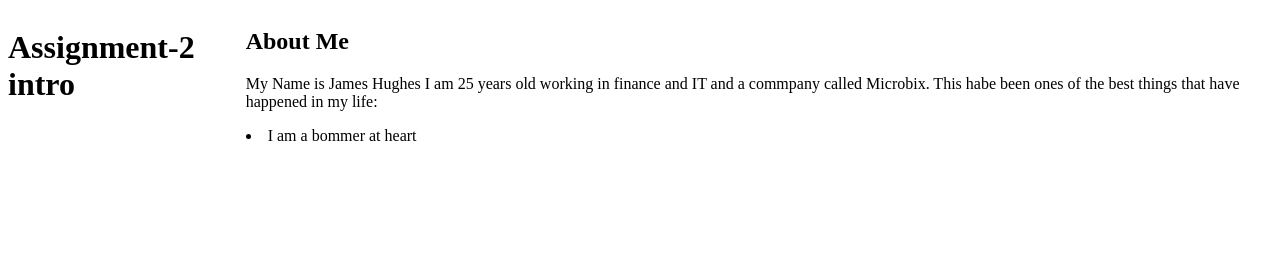
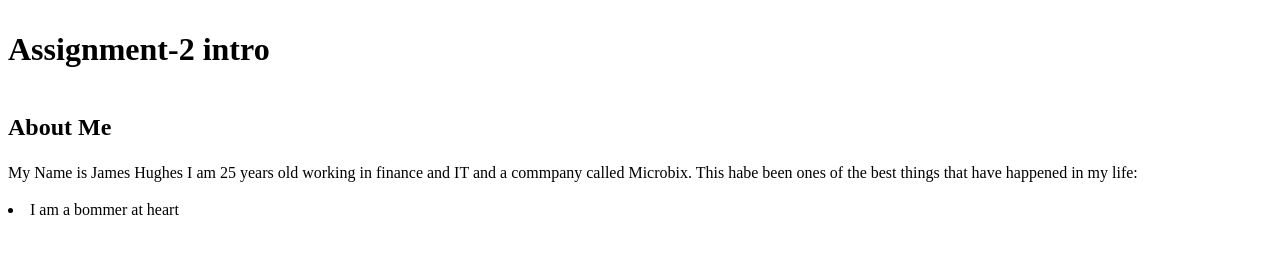
Before and after one commit to Jameshughes2009/assignment-2, a plain HTML site: page module-2-code/index.html in a window 1280 px wide. Drawn offline with Linux system fonts and the light colour scheme.

Commit message:
CSS testing

```diff
--- a/module-2-code/assets/css/style.css
+++ b/module-2-code/assets/css/style.css
@@ -4,6 +4,8 @@
 
 body {
     display: flex;
+    flex-direction: column;
+    line-height: 1.3;
 }
 
 header {
```
